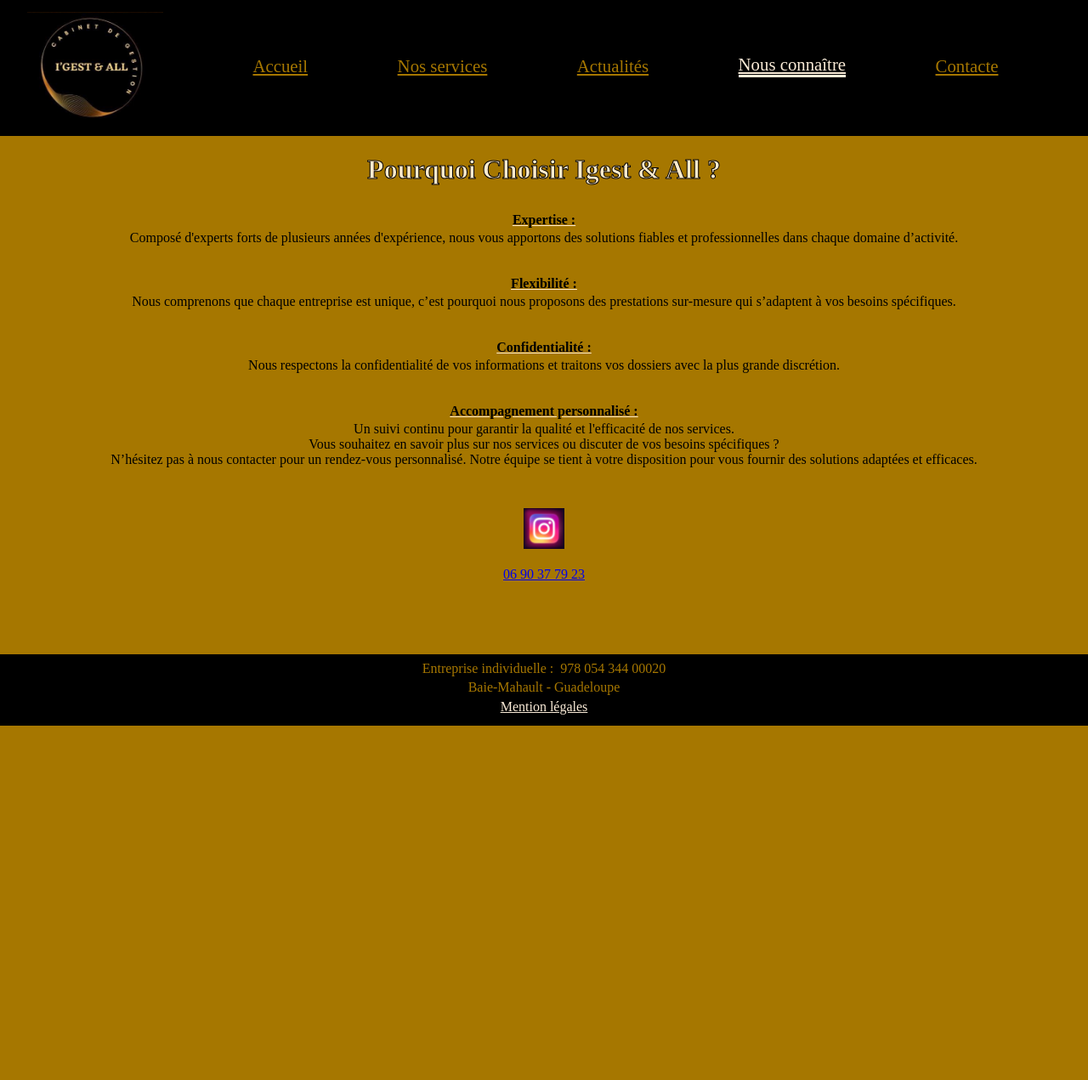
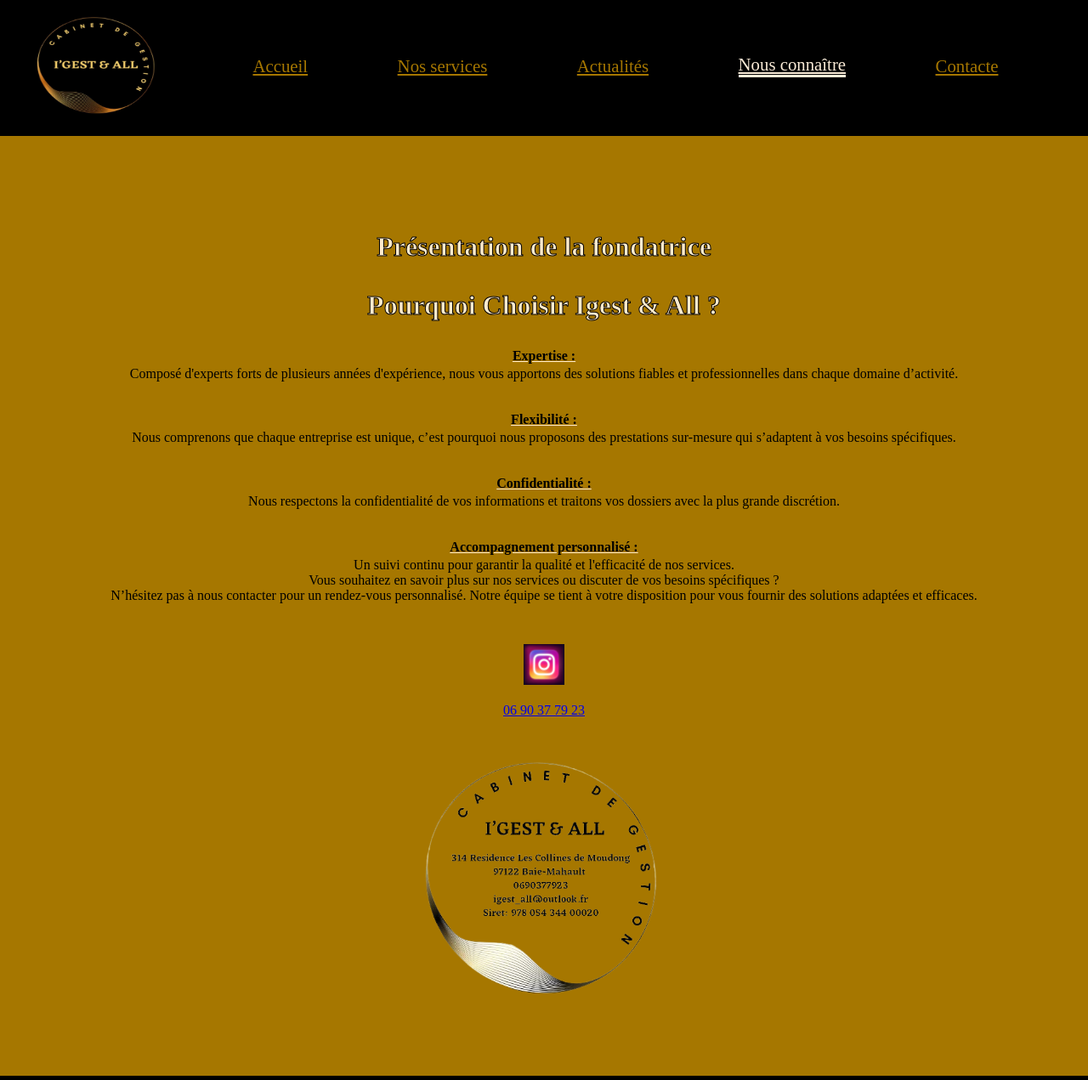
Before and after one commit to CalineB/igest, a plain HTML site: page public/about.html in a window 1280 px wide. Shown: the top 1271 px of the page at 85% size. Before the commit the page ends 854 px from the top, so only its background shows below. Drawn offline with nearby package versions, Linux system fonts and the light colour scheme.

Commit message:
update logos

```diff
--- a/public/about.html
+++ b/public/about.html
@@ -8,11 +8,12 @@
     <link rel="stylesheet" href="css/navbar.css">
     <link rel="stylesheet" href="css/style.css">
     <link rel="stylesheet" href="css/footer.css">
+    <link rel="stylesheet" href="css/about.css">
 </head>
 <body>
     <nav class="navbar">
         <i class='bx bx-menu-alt-right' id="menu-icon"></i>
-        <a href="index.html"><img src="css/logo.png" alt="igestlogo" class="logo"></a>
+        <a href="index.html"><img src="css/img/logo.jpg" alt="igestlogo" class="logo"></a>
         <ul class="nav">
             <li class="navLink"><a href="index.html">Accueil</a></li>
             <li class="navLink"><a href="services.html">Nos services</a></li>
@@ -49,8 +50,9 @@
 
 
         <div class="socials">
-            <a href="https://www.instagram.com/igest_all/"><img class="insta" src="css/insta.webp" alt=""></a>
+            <a href="https://www.instagram.com/igest_all/"><img class="insta" src="css/img/insta.webp" alt=""></a>
             <a href="+590690377923">06 90 37 79 23</a>
+            <img class="logo_serv" src="css/img/White_logo.png" alt="logo_services">
         </div>
 
     </main>
--- /dev/null
+++ b/public/css/about.css
@@ -0,0 +1,14 @@
+.insta {
+    width: 3rem;
+    height: 3rem;
+    margin-bottom: 1rem;
+    margin-top: 3rem;
+}
+
+.logo_serv {
+    display: block;
+    margin: 0 auto;
+    border-radius: 50%;
+    width: 21rem;
+    object-fit: cover;
+}
--- a/public/css/style.css
+++ b/public/css/style.css
@@ -20,7 +20,7 @@
 main {
     overflow: visible;
     flex: 1;
-    margin-top: 5rem;
+    margin-top: 15rem !important;
     margin-bottom: 5rem !important;
 }
 
@@ -65,13 +65,6 @@
     text-decoration: underline blanchedalmond;
 }
 
-.insta {
-    width: 3rem;
-    height: 3rem;
-    margin-bottom: 1rem;
-    margin-top: 3rem;
-}
-
 
 @media (max-width: 525px) {
     main {
```
Also changed, not shown: public/contact.html (+1 -1 lines), public/index.html (+1 -1 lines), public/mention.html (+1 -1 lines), public/news.html (+1 -1 lines), public/services.html (+1 -1 lines), public/thank-you.html (+1 -1 lines), public/css/img/White_logo.png (added), public/css/img/insta.webp (renamed from public/css/insta.webp), public/css/img/logo.jpg (added), public/css/logo.png (deleted).
